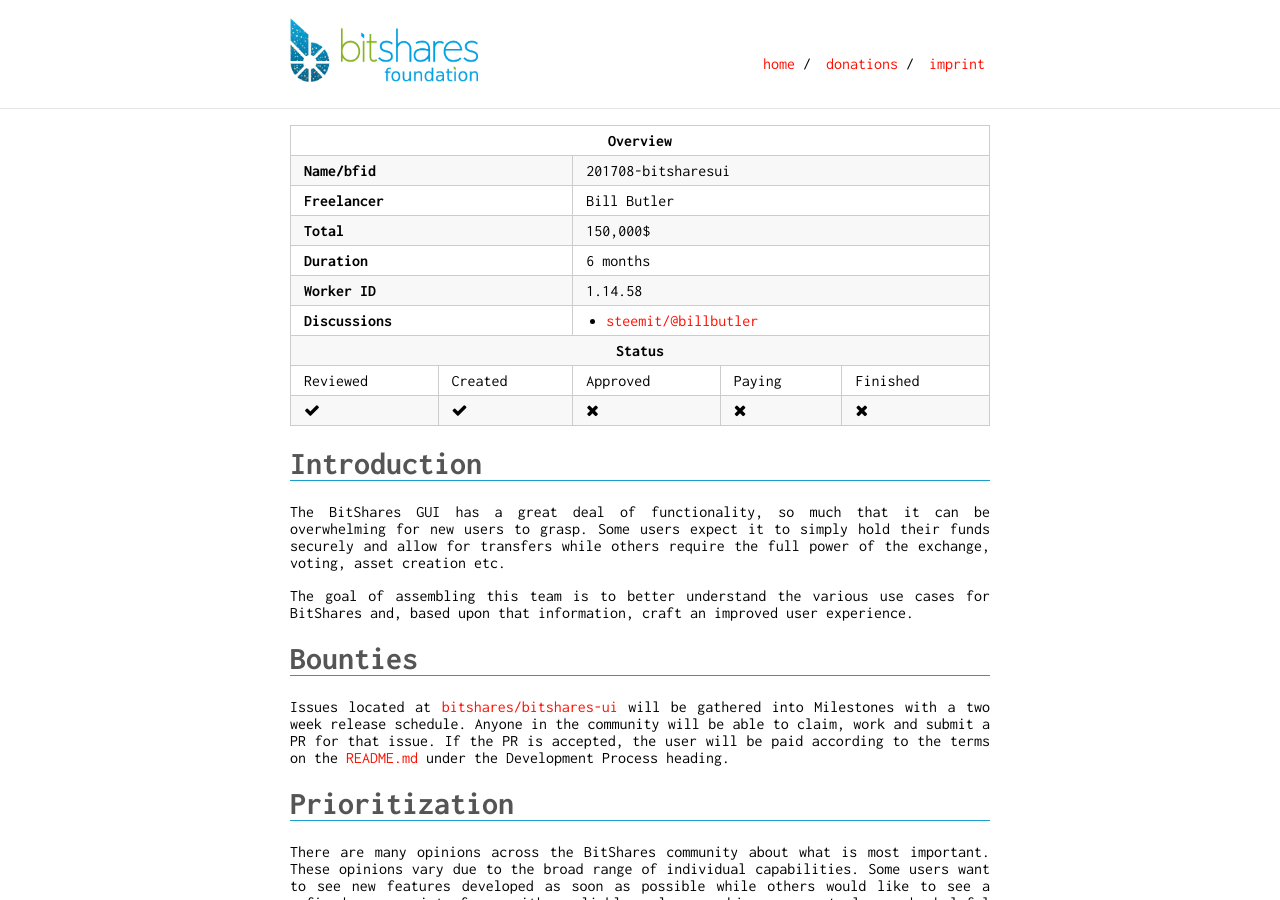
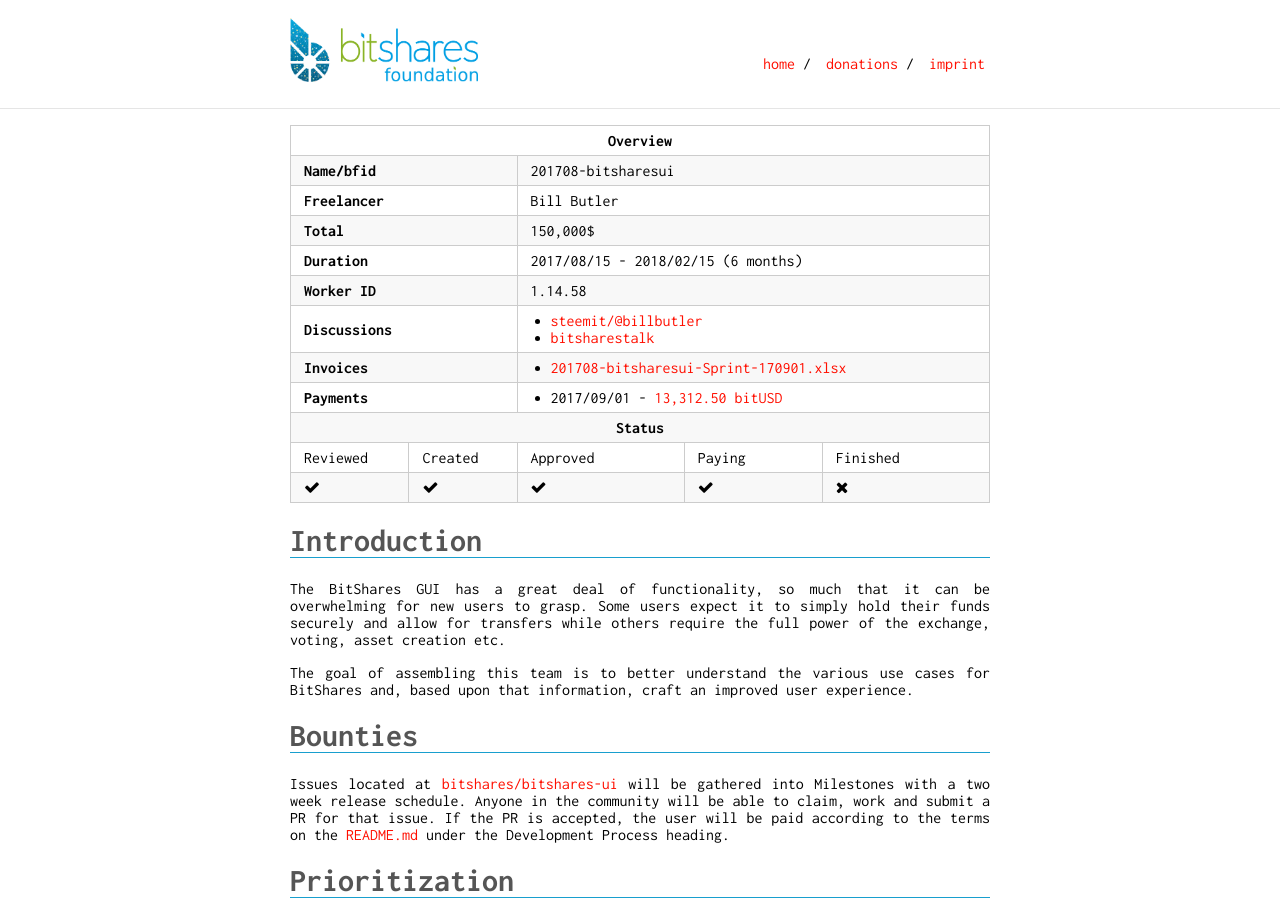
Before and after one commit to thehapax/bitshares.foundation, a Jekyll site: the page built from _workers/2017-08-bill-butler.md, in a window 1280 px wide and 900 px high. Built offline with Jekyll 4.4.1, drawn with Linux system fonts in a browser that asks for light colours.

Commit message:
invoice by bill butler and payment

```diff
--- a/_layouts/worker.html
+++ b/_layouts/worker.html
@@ -25,7 +25,7 @@
      </tr>
      <tr>
       <th colspan=2>Duration</th>
-      <td colspan=3>{{page.duration}}</td>
+      <td colspan=3>{{page.start}} - {{page.end}} ({{page.duration}})</td>
      </tr>
      <tr>
       <th colspan=2>Worker ID</th>
@@ -38,6 +38,30 @@
        {% for d in page.discussions %}
        <li>
         <a href="{{d.url}}">{{d.name}}</a>
+       </li>
+       {% endfor %}
+       </ul>
+      </td>
+     </tr>
+     <tr>
+      <th colspan=2>Invoices</th>
+      <td colspan=3>
+       <ul>
+       {% for d in page.invoices %}
+       <li>
+        <a href="{{ site.url }}/download/invoices/{{d}}">{{d}}</a>
+       </li>
+       {% endfor %}
+       </ul>
+      </td>
+     </tr>
+     <tr>
+      <th colspan=2>Payments</th>
+      <td colspan=3>
+       <ul>
+       {% for d in page.payments %}
+       <li>
+        {{d.date}} - <a href="http://bitshares-explorer.io:9009/#/objects/{{ d.opid }}">{{d.amount}}</a>
        </li>
        {% endfor %}
        </ul>
--- a/_workers/2017-08-bill-butler.md
+++ b/_workers/2017-08-bill-butler.md
@@ -10,13 +10,21 @@ company:
 status:
   proposal-vetted: True
   worker-created: True
-  worker-approved: False
-  worker-paying: False
+  worker-approved: True
+  worker-paying: True
   worker-finished: False
 discussions:
  - name: steemit/@billbutler
    url: https://steemit.com/bitshares/@billbutler/bitsharesui-worker-proposal-1-14-58
+ - name: bitsharestalk
+   url: https://bitsharestalk.org/index.php/topic,24755.0/all.html
 payments:
+ - date: 2017/09/01
+   opid: 1.11.63232669
+   amount: 13,312.50 bitUSD
+paymentaccount: bitshares-ui
+invoices:
+ - 201708-bitsharesui-Sprint-170901.xlsx
 price: 150,000$
 duration: 6 months
 start: 2017/08/15
```
Also changed, not shown: 1 other file.
